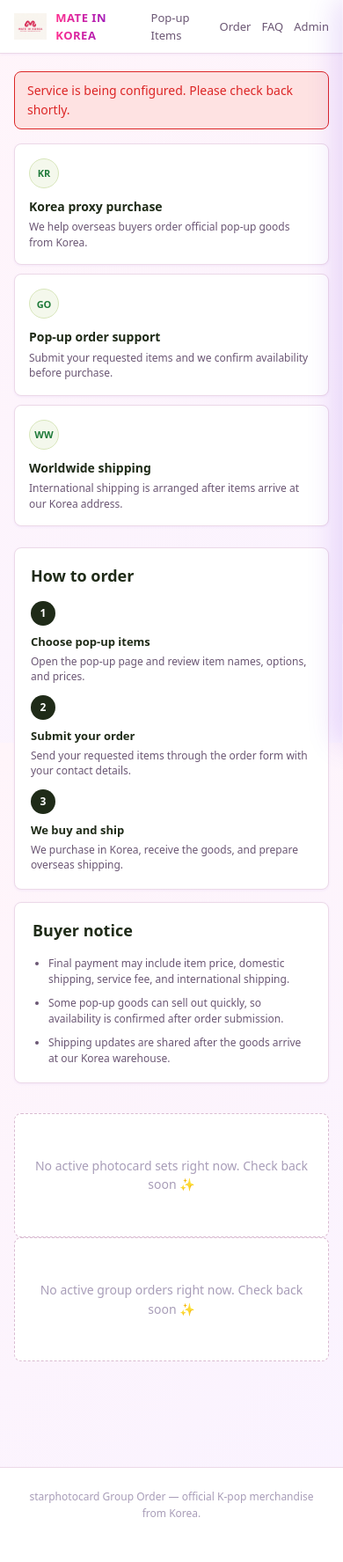
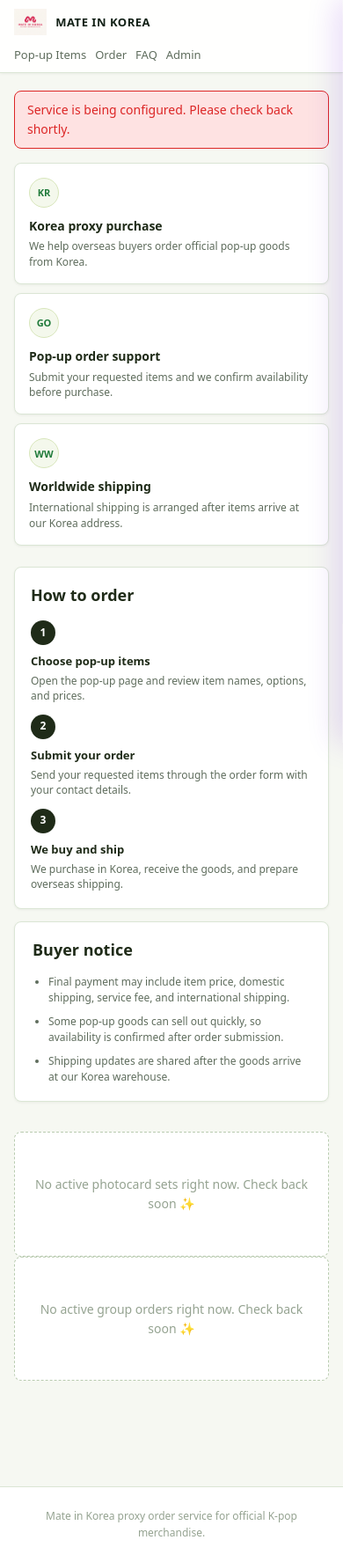
Before and after one commit to mateinkorea96/KPROXY-GO, a FastAPI app: page / in a window 390 px wide. Shown: the whole page at 88% size. Before the commit the page ends 1724 px from the top, so only its background shows below. Run offline with FastAPI, Linux system fonts and the light colour scheme.

Commit message:
Refresh popup storefront design

```diff
--- a/app.py
+++ b/app.py
@@ -39,10 +39,12 @@ KAKAO_CLIENT_SECRET = os.environ.get("KAKAO_CLIENT_SECRET", "")
 # Telegram kept as fallback if Kakao not configured (gracefully no-ops if neither is set)
 TG_TOKEN = os.environ.get("TELEGRAM_BOT_TOKEN", "")
 TG_CHAT = os.environ.get("TELEGRAM_ADMIN_CHAT_ID", "")
+INSTAGRAM_URL = os.environ.get("INSTAGRAM_URL", "").strip()
+X_URL = os.environ.get("X_URL", "").strip()
 
 if not SUPABASE_URL or not SUPABASE_KEY:
     # Allow boot without env so the user can see /health while configuring; routes that touch DB will 500.
-    print("[WARN] SUPABASE_URL / SUPABASE_SERVICE_ROLE_KEY missing — DB calls will fail.")
+    print("[WARN] SUPABASE_URL / SUPABASE_SERVICE_ROLE_KEY missing - DB calls will fail.")
 
 sb: Optional[Client] = None
 if SUPABASE_URL and SUPABASE_KEY:
@@ -51,6 +53,10 @@ if SUPABASE_URL and SUPABASE_KEY:
 app = FastAPI(title="starphotocard-go", version="0.1.0")
 app.mount("/static", StaticFiles(directory="static"), name="static")
 templates = Jinja2Templates(directory="templates")
+templates.env.globals["social_links"] = {
+    "instagram": INSTAGRAM_URL,
+    "x": X_URL,
+}
 
 # ----------------------------------------------------------------------------
 # Sessions (in-memory; same pattern as ImageAutoUploader). For multi-instance
--- a/static/style.css
+++ b/static/style.css
@@ -1,40 +1,42 @@
 /* starphotocard-go — light theme tuned to logo palette (pink → purple gradient). */
 :root{
   /* Brand */
-  --pink:#ff2d8f; --pink-soft:#ff80be; --pink-bg:#ffe4f1;
-  --purple:#6610d4; --purple-soft:#8b3df0; --purple-bg:#ede4ff;
-  --gradient: linear-gradient(90deg, var(--pink) 0%, var(--purple) 100%);
-  --gradient-soft: linear-gradient(135deg, #fff5fa 0%, #faf3ff 100%);
+  --green:#87ad8e; --green-deep:#122116; --green-soft:#dfeee2;
+  --green-bg:#f1f7ef; --red:#f52537; --ink:#070907;
+  --pink:#f52537; --pink-soft:#ff737d; --pink-bg:#ffe7e9;
+  --purple:#1f2b18; --purple-soft:#3e5b38; --purple-bg:#edf5e7;
+  --gradient: linear-gradient(90deg, var(--green-deep) 0%, #2e6137 100%);
+  --gradient-soft: linear-gradient(135deg, #f7fbf5 0%, #e4f0e2 100%);
 
   /* Surfaces */
   --bg:#ffffff;
-  --bg-soft:#fdf7fb;
+  --bg-soft:#f7faf4;
   --bg-card:#ffffff;
-  --bg-elev:#f7f3fa;
-  --border:#ecd9e8;
-  --border-strong:#d9bbd1;
-  --shadow-sm:0 1px 3px rgba(102,16,212,0.06);
-  --shadow-md:0 4px 16px rgba(102,16,212,0.08);
+  --bg-elev:#edf4eb;
+  --border:#dbe6d5;
+  --border-strong:#b9cbb0;
+  --shadow-sm:0 1px 3px rgba(18,33,22,0.06);
+  --shadow-md:0 8px 24px rgba(18,33,22,0.10);
 
   /* Text */
-  --text:#1a0c1f;
-  --text-dim:#6b5774;
-  --text-faint:#a89db8;
+  --text:#101510;
+  --text-dim:#5f6d5d;
+  --text-faint:#95a391;
 
   /* Status */
   --ok:#16a34a; --ok-bg:#dcfce7;
   --warn:#d97706; --warn-bg:#fef3c7;
   --danger:#dc2626; --danger-bg:#fee2e2;
 
-  --accent: var(--pink);
-  --accent-soft: var(--pink-bg);
+  --accent: var(--green-deep);
+  --accent-soft: var(--green-bg);
   --radius:8px;
   --mono:'SF Mono','JetBrains Mono',Menlo,monospace;
 }
 
 *{box-sizing:border-box;margin:0;padding:0}
 html,body{
-  background: var(--gradient-soft);
+  background:#f6f8f2;
   background-attachment: fixed;
   color:var(--text);
   font-family:system-ui,-apple-system,'Segoe UI',Roboto,sans-serif;
@@ -50,26 +52,41 @@ em{font-style:normal; background:var(--gradient); -webkit-background-clip:text;
 .topbar{
   display:flex; align-items:center; gap:24px;
   padding:14px 28px;
-  background:var(--bg);
+  background:rgba(255,255,255,0.92);
   border-bottom:1px solid var(--border);
   box-shadow: var(--shadow-sm);
+  backdrop-filter: blur(12px);
 }
 .topbar .brand{display:inline-flex; align-items:center; gap:10px; font-weight:700; color:var(--text)}
 .topbar .brand img{height:36px; width:auto; display:block}
-.topbar .brand-text{font-size:13px; letter-spacing:0.04em; text-transform:uppercase; background:var(--gradient); -webkit-background-clip:text; background-clip:text; color:transparent; font-weight:800}
+.topbar .brand-text{font-size:13px; letter-spacing:0.04em; text-transform:uppercase; color:var(--green-deep); font-weight:900}
 .topbar nav{margin-left:auto; display:flex; gap:18px; align-items:center}
 .topbar nav a{color:var(--text-dim); font-size:13px; font-weight:500; transition: color 0.15s}
-.topbar nav a:hover{color:var(--pink); text-decoration:none}
+.topbar nav a:hover{color:var(--green-deep); text-decoration:none}
+.social-nav{
+  padding:6px 12px;
+  border:1px solid var(--border-strong);
+  border-radius:999px;
+  color:var(--green-deep) !important;
+  font-weight:800 !important;
+}
+.social-nav:hover{
+  background:var(--green-deep);
+  border-color:var(--green-deep);
+  color:#fff !important;
+}
 .muted{color:var(--text-dim)}
 
 .container{max-width:1200px; margin:0 auto; padding:32px 28px 80px}
 .footer{padding:24px; text-align:center; color:var(--text-faint); font-size:12px; border-top:1px solid var(--border); margin-top:60px; background:var(--bg)}
+.footer-socials{display:flex; justify-content:center; gap:12px; margin-top:10px}
+.footer-socials a{color:var(--green-deep); font-weight:800}
 
 /* --- Hero (home) --- */
 .hero{
   padding:36px 28px 32px;
   margin-bottom:32px;
-  background: linear-gradient(135deg, var(--pink-bg) 0%, var(--purple-bg) 100%);
+  background: var(--gradient-soft);
   border-radius:var(--radius);
   border:1px solid var(--border);
 }
@@ -326,9 +343,10 @@ table.dt tr.is-closed td{opacity:0.5}
 
 /* Responsive */
 @media (max-width: 640px){
-  .topbar{padding:10px 16px; gap:12px}
+  .topbar{padding:10px 16px; gap:12px; align-items:flex-start; flex-wrap:wrap}
   .topbar .brand img{height:30px}
-  .topbar nav{gap:12px}
+  .topbar nav{width:100%; margin-left:0; gap:10px; flex-wrap:wrap}
+  .social-nav{padding:4px 10px}
   .container{padding:20px 16px 60px}
   .hero{padding:24px 18px}
   .hero h1{font-size:28px}
--- a/templates/base.html
+++ b/templates/base.html
@@ -3,7 +3,7 @@
 <head>
   <meta charset="UTF-8" />
   <meta name="viewport" content="width=device-width, initial-scale=1" />
-  <title>{% block title %}starphotocard GO{% endblock %}</title>
+  <title>{% block title %}Mate in Korea GO{% endblock %}</title>
   <link rel="stylesheet" href="/static/style.css" />
 </head>
 <body class="{% block body_class %}{% endblock %}">
@@ -16,6 +16,12 @@
       <a href="/">Pop-up Items</a>
       <a href="/order">Order</a>
       <a href="/faq">FAQ</a>
+      {% if social_links.instagram %}
+        <a class="social-nav" href="{{ social_links.instagram }}" target="_blank" rel="noopener">Instagram</a>
+      {% endif %}
+      {% if social_links.x %}
+        <a class="social-nav" href="{{ social_links.x }}" target="_blank" rel="noopener">X</a>
+      {% endif %}
       {% if request.cookies.get('session_id') %}
         <a href="/admin/dashboard">Admin</a>
         <a href="/admin/logout" class="muted">Log out</a>
@@ -28,7 +34,13 @@
     {% block content %}{% endblock %}
   </main>
   <footer class="footer">
-    <span>starphotocard Group Order — official K-pop merchandise from Korea.</span>
+    <span>Mate in Korea proxy order service for official K-pop merchandise.</span>
+    {% if social_links.instagram or social_links.x %}
+      <div class="footer-socials">
+        {% if social_links.instagram %}<a href="{{ social_links.instagram }}" target="_blank" rel="noopener">Instagram</a>{% endif %}
+        {% if social_links.x %}<a href="{{ social_links.x }}" target="_blank" rel="noopener">X</a>{% endif %}
+      </div>
+    {% endif %}
   </footer>
 </body>
 </html>
--- a/templates/home.html
+++ b/templates/home.html
@@ -7,7 +7,7 @@
 {% if popups %}
 <section class="popup-hero">
   <a class="popup-hero-link" href="/popup/{{ featured_popup.id }}" aria-label="{{ featured_popup.title }} purchase page">
-    <img src="/static/img/greengreen-popup-banner.svg" alt="{{ featured_popup.title }} banner" />
+    <img src="/static/img/cortis-greengreen-popup.png" alt="{{ featured_popup.title }} banner" />
   </a>
 </section>
 {% endif %}
@@ -18,6 +18,9 @@
 <section class="popup-summary-list" id="popup-events" aria-label="Active pop-up events">
     {% for p in popups %}
       <a class="popup-summary-card" href="/popup/{{ p.id }}">
+        <div class="popup-card-visual">
+          <img src="{{ p.image_url if p.image_url is defined and p.image_url else '/static/img/cortis-greengreen-popup.png' }}" alt="{{ p.title }} image">
+        </div>
         <div class="popup-summary-item">
           <span class="summary-label">Group</span>
           <strong>{{ p.group_name or 'CORTIS' }}</strong>
@@ -47,6 +50,7 @@
       {% for _ in range(coming_soon_count) %}
         <div class="popup-summary-card coming-soon-card" aria-disabled="true">
           <div class="coming-soon-content">
+            <div class="popup-card-visual empty-visual"></div>
             <div class="popup-summary-item">
               <span class="summary-label">Group</span>
               <strong>Next artist</strong>
--- a/templates/popup_detail.html
+++ b/templates/popup_detail.html
@@ -4,10 +4,13 @@
 <p class="back-link"><a href="/">Back to pop-ups</a></p>
 
 <section class="popup-detail-hero">
-  <img src="/static/img/greengreen-popup-banner.svg" alt="{{ popup.title }} visual banner">
+  <img src="{{ popup.image_url if popup.image_url is defined and popup.image_url else '/static/img/cortis-greengreen-popup.png' }}" alt="{{ popup.title }} visual banner">
 </section>
 
 <section class="popup-detail-summary">
+  <div class="popup-card-visual detail-visual">
+    <img src="{{ popup.image_url if popup.image_url is defined and popup.image_url else '/static/img/cortis-greengreen-popup.png' }}" alt="{{ popup.title }} image">
+  </div>
   <div class="popup-summary-item">
     <span class="summary-label">Group</span>
     <strong>{{ popup.group_name }}</strong>
```
Also changed, not shown: other parts of static/style.css (+44 -20 lines), README.md, static/img/cortis-greengreen-popup.png (added).
